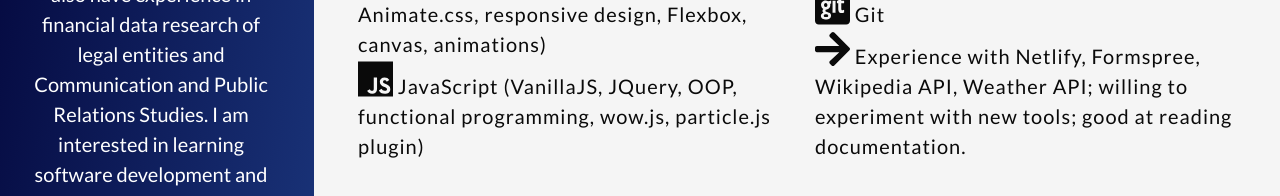
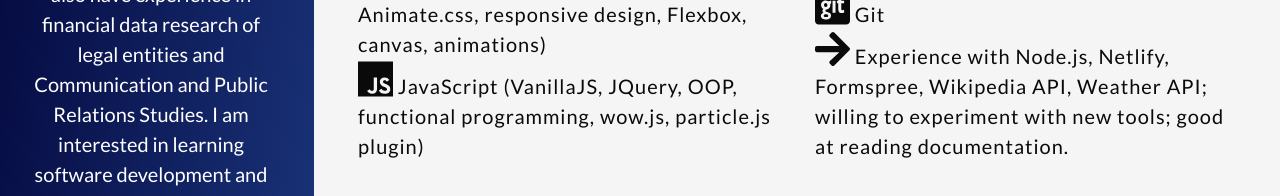
Before and after one commit to cremzoo/CV, a plain HTML site: page index.html in a window 1280 px wide. Shown: the part 551-747 px from the top of the page. Drawn offline with nearby package versions, Linux system fonts and the light colour scheme.

Commit message:
Update index.html

```diff
--- a/index.html
+++ b/index.html
@@ -162,7 +162,7 @@
 
         <p class="is-size-5 has-text-black">
             <i class="fas fa-arrow-right fa-2x"></i>
-            Experience with Netlify, Formspree, Wikipedia API, Weather API; willing to experiment with
+            Experience with Node.js, Netlify, Formspree, Wikipedia API, Weather API; willing to experiment with
             new tools; good at reading documentation.
           </p>
 
```
